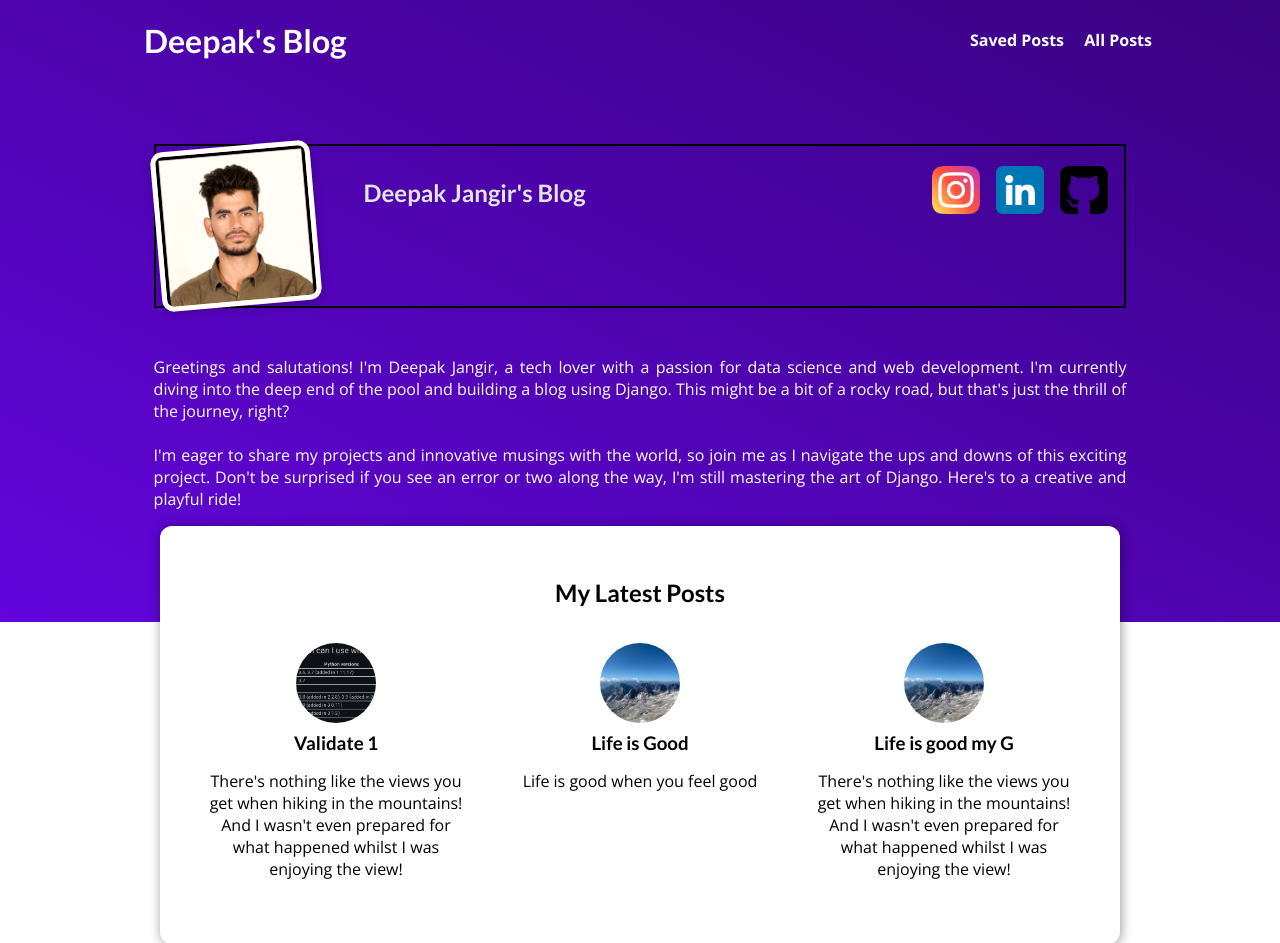
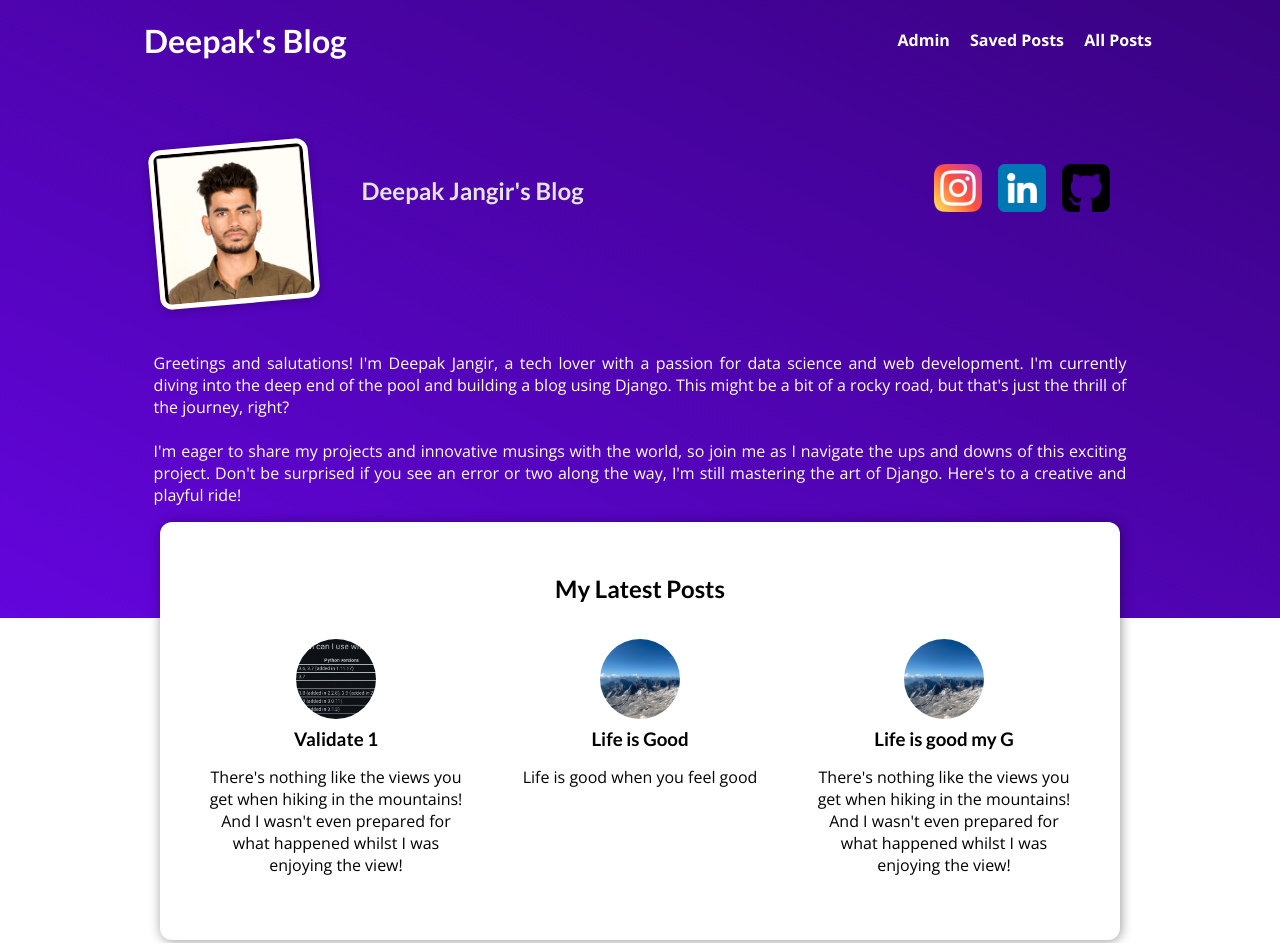
Before and after one commit to deepakjangir15/my-site, a Django app: page / in a window 1280 px wide. Shown: the top 943 px of the page. Run offline with Django 4.2, Linux system fonts and the light colour scheme; data comes from the database, SQL or seed files in the repository; both versions use the stored data as it was after the commit.

Commit message:
Implemented Admin redirect and correct css changes

```diff
--- a/blog/static/blog/index.css
+++ b/blog/static/blog/index.css
@@ -6,7 +6,7 @@
 #welcome header {
     display: flex;
     justify-content:space;
-    border: 2px solid black;
+    /* border: 2px solid black; */
     flex-direction: row;
     /* justify-content: center; */
     /* align-items: flex-start; */
--- a/blog/static/blog/post-detail.css
+++ b/blog/static/blog/post-detail.css
@@ -185,7 +185,7 @@ max-width: 60rem;
 border-radius: 12px;
 background-color: white;
 box-shadow: 0 2px 8px rgba(0, 0, 0, 0.25);
-padding: 1rem 2rem;
+/* padding: 1rem 2rem; */
 }
 
 #comments ul {
@@ -195,7 +195,7 @@ padding: 0;
 }
 
 #comments li {
-margin-bottom: 1rem;
+padding: 0.4rem 0 0 0.7rem;
 border-bottom: 2px solid #ccc;
 }
 
--- a/blog/templates/blog/index.html
+++ b/blog/templates/blog/index.html
@@ -15,6 +15,10 @@
         <header>
             <img src="{% static 'blog/images/deepak.jpeg' %}" class='profile-pic' alt="Deepak - The Author">
             <h2>Deepak Jangir's Blog</h2>
+
+            {% comment %} <button class='admin-button'>Deepak Jangir's Blog</button> {% endcomment %}
+            {% comment %} <button class="button-22 admin-button" role="button" > <a href="" target="_blank">Admin?</button> {% endcomment %}
+
             <h1>
                 <a href="https://www.instagram.com/deepakxpvt" target="_blank">
                   <img src="{% static 'blog/images/instagram.png' %}" alt="Instagram Profile">
--- a/blog/urls.py
+++ b/blog/urls.py
@@ -6,5 +6,6 @@ urlpatterns = [
     path("", view=views.Index.as_view(), name='index-page'),
     path("posts", views.Posts.as_view(), name='posts-page'),
     path("posts/<slug:slug>", views.SinglePostView.as_view(), name='post-detail-page'),
-    path("read-later", views.ReadLaterView.as_view(), name="read-later")
+    path("read-later", views.ReadLaterView.as_view(), name="read-later"),
+    path("admin",view=views.AdminPageView.as_view(),name="admin")
 ]
--- a/blog/views.py
+++ b/blog/views.py
@@ -3,6 +3,7 @@ from django.shortcuts import render, get_object_or_404
 from django.http import HttpResponseRedirect
 from django.urls import reverse
 from django.views.generic import ListView, DetailView
+from django.views.generic.base import RedirectView
 from django.views import View
 
 # Create your views here.
@@ -107,3 +108,6 @@ class ReadLaterView(View):
 
 
         return HttpResponseRedirect("/")
+
+class AdminPageView(RedirectView):
+    url = '/admin/'
--- a/templates/base.html
+++ b/templates/base.html
@@ -14,6 +14,7 @@
     <header id='main-navigation'>
         <h1><a href="{% url 'index-page' %}">Deepak's Blog</a></h1>
         <nav>
+            <a href="{% url 'admin' %}">Admin</a>
             <a href="{% url 'read-later' %}">Saved Posts</a>
             <a href="{% url 'posts-page' %}">All Posts</a>
         </nav>
```
Also changed, not shown: db.sqlite3, 2 other files.
